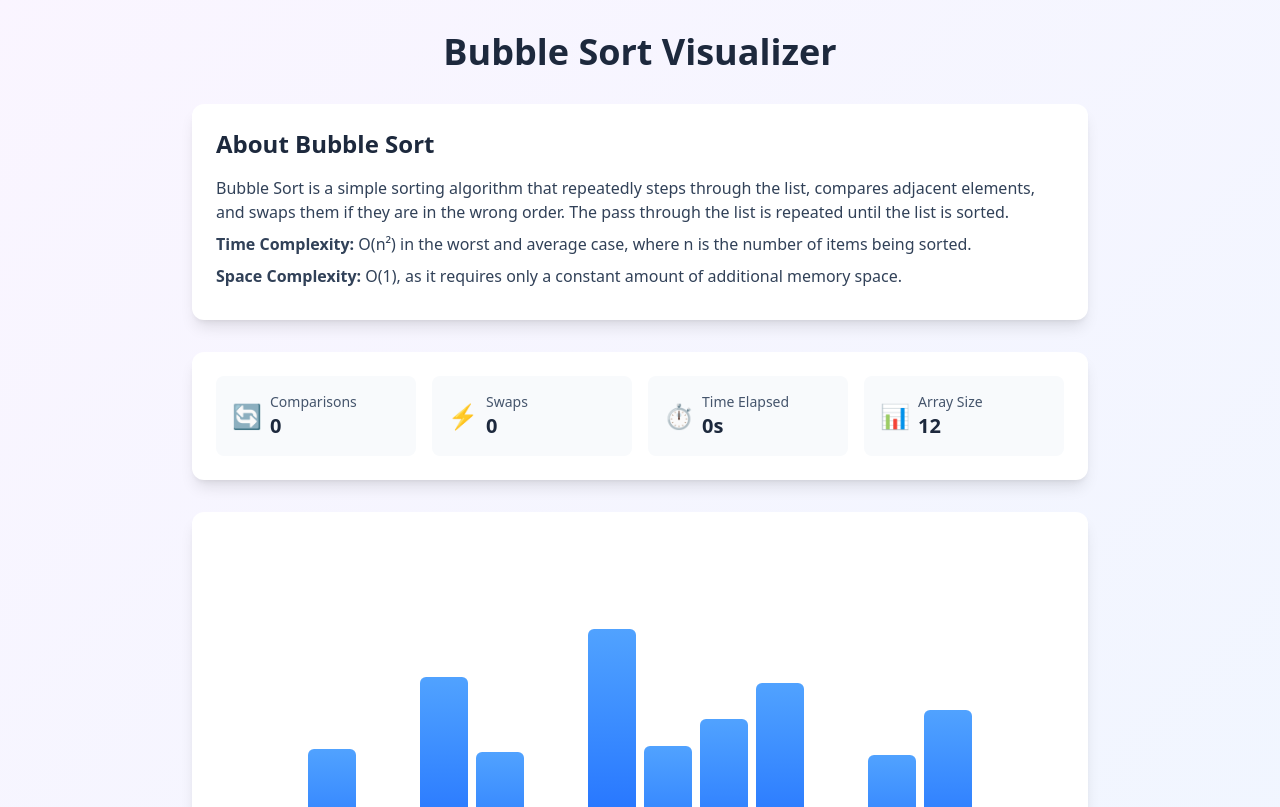
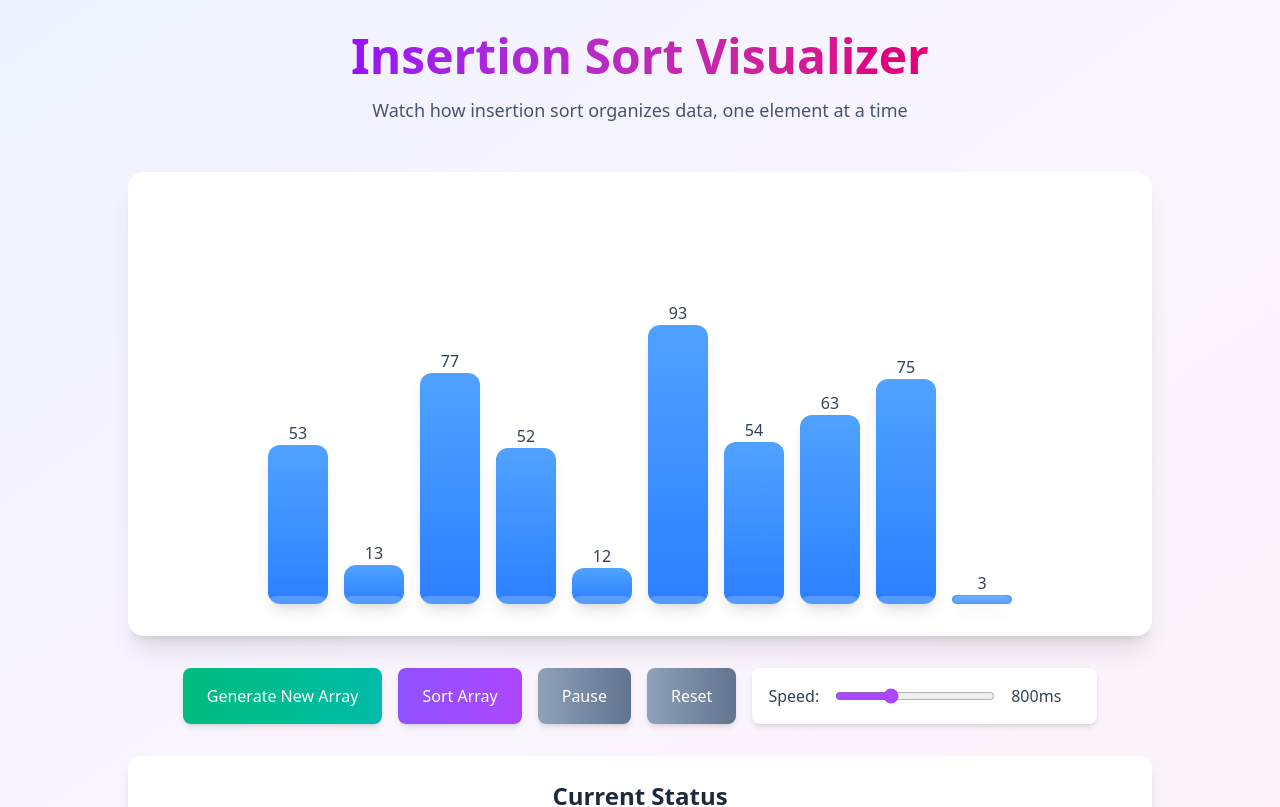
Before and after one commit to NikhilPatil2727/DSAVisualizer, a React (Vite) app: page / in a window 1280 px wide. Shown: the top 807 px of the page. Built offline with nearby package versions, Linux system fonts and the light colour scheme.

Commit message:
updated code of insertion sort

```diff
--- a/package.json
+++ b/package.json
@@ -12,10 +12,12 @@
   "type": "commonjs",
   "dependencies": {
     "@tailwindcss/postcss": "^4.0.7",
+    "framer-motion": "^12.4.5",
     "parcel": "^2.13.3",
     "react": "^19.0.0",
     "react-dom": "^19.0.0",
     "react-icons": "^5.5.0",
+    "react-toastify": "^11.0.3",
     "react-tooltip": "^5.28.0",
     "tailwindcss": "^4.0.7"
   },
--- a/src/components/InsertionSortVisualizer.jsx
+++ b/src/components/InsertionSortVisualizer.jsx
@@ -1,27 +1,61 @@
-import React, { useState, useEffect } from 'react';
+import React, { useState, useEffect, useRef } from 'react';
+import { motion, AnimatePresence } from 'framer-motion';
+import { ToastContainer, toast } from 'react-toastify';
+import 'react-toastify/dist/ReactToastify.css';
 
 const InsertionSortVisualizer = () => {
   const [array, setArray] = useState([]);
   const [sorting, setSorting] = useState(false);
-  const [currentIndex, setCurrentIndex] = useState(-1); // Current element being inserted
-  const [compareIndex, setCompareIndex] = useState(-1); // Element being compared
-  const [sortedIndices, setSortedIndices] = useState([]); // Indices of sorted elements
-  const [speed, setSpeed] = useState(800); // Animation speed in milliseconds
+  const [paused, setPaused] = useState(false);
+  const [currentIndex, setCurrentIndex] = useState(-1);
+  const [compareIndex, setCompareIndex] = useState(-1);
+  const [sortedIndices, setSortedIndices] = useState([]);
+  const [speed, setSpeed] = useState(800);
+  const [swapping, setSwapping] = useState(false);
+
+  const sortingRef = useRef(null);
 
   // Generate a random array
   const generateArray = () => {
     const newArray = Array.from({ length: 10 }, () => Math.floor(Math.random() * 99) + 1);
     setArray(newArray);
+    resetState();
+  };
+
+  const resetState = () => {
     setCurrentIndex(-1);
     setCompareIndex(-1);
     setSortedIndices([]);
+    setSorting(false);
+    setPaused(false);
+    setSwapping(false);
+    if (sortingRef.current) {
+      clearTimeout(sortingRef.current);
+    }
   };
 
   useEffect(() => {
     generateArray();
+    return () => {
+      if (sortingRef.current) {
+        clearTimeout(sortingRef.current);
+      }
+    };
   }, []);
 
-  // Insertion Sort Algorithm with step-by-step visualization
+  const sleep = (ms) => new Promise((resolve) => {
+    sortingRef.current = setTimeout(resolve, ms);
+  });
+
+  const pauseSort = () => {
+    setPaused(true);
+    toast.info("Sorting paused! Click 'Reset' to start over.", {
+      position: "top-center",
+      autoClose: 3000,
+    });
+  };
+
+  // Enhanced Insertion Sort with smooth animations
   const insertionSort = async () => {
     if (sorting) return;
     setSorting(true);
@@ -29,127 +63,135 @@ const InsertionSortVisualizer = () => {
     const arr = [...array];
     const n = arr.length;
 
-    for (let i = 1; i < n; i++) {
-      setCurrentIndex(i); // Highlight the current element being inserted
+    for (let i = 1; i < n && !paused; i++) {
+      setCurrentIndex(i);
       let j = i - 1;
       const key = arr[i];
 
-      // Step-by-step comparison and shifting
-      while (j >= 0 && arr[j] > key) {
-        setCompareIndex(j); // Highlight the element being compared
-        await new Promise((resolve) => setTimeout(resolve, speed));
+      while (j >= 0 && arr[j] > key && !paused) {
+        setCompareIndex(j);
+        await sleep(speed);
 
-        // Shift elements to the right
+        // Animate swap
+        setSwapping(true);
         arr[j + 1] = arr[j];
         setArray([...arr]);
-        await new Promise((resolve) => setTimeout(resolve, speed));
+        await sleep(speed / 2);
+        setSwapping(false);
+
         j--;
       }
 
-      // Insert the key in its correct position
       arr[j + 1] = key;
       setArray([...arr]);
-      setSortedIndices((prev) => [...prev, j + 1]); // Mark this index as sorted
-      await new Promise((resolve) => setTimeout(resolve, speed));
+      setSortedIndices((prev) => [...prev, j + 1]);
+      await sleep(speed);
     }
 
-    setCurrentIndex(-1);
-    setCompareIndex(-1);
-    setSorting(false);
+    if (!paused) {
+      setCurrentIndex(-1);
+      setCompareIndex(-1);
+      setSorting(false);
+      toast.success("Sorting completed!", {
+        position: "top-center",
+        autoClose: 3000,
+      });
+    }
   };
 
   return (
-    <div className="flex flex-col items-center min-h-screen bg-gradient-to-br from-purple-50 to-blue-50 p-4 md:p-8">
-      {/* Title */}
-      <h1 className="text-4xl font-bold text-slate-800 mb-8">Insertion Sort Visualizer</h1>
+    <div className="flex flex-col items-center min-h-screen bg-gradient-to-br from-indigo-50 via-purple-50 to-pink-50 p-4 md:p-8">
+      <ToastContainer />
 
-      {/* Information Section */}
-      <div className="w-full max-w-4xl bg-white rounded-xl shadow-lg p-6 mb-8">
-        <h2 className="text-2xl font-bold text-slate-800 mb-4">How It Works</h2>
-        <p className="text-slate-600 mb-4">
-          Insertion Sort builds the final sorted array one element at a time. It iterates through the array,
-          comparing each element with the previous ones and inserting it into its correct position.
+      {/* Enhanced Title Section */}
+      <div className="text-center mb-12">
+        <h1 className="text-5xl font-bold bg-clip-text text-transparent bg-gradient-to-r from-purple-600 to-pink-600 mb-4">
+          Insertion Sort Visualizer
+        </h1>
+        <p className="text-slate-600 text-lg">
+          Watch how insertion sort organizes data, one element at a time
         </p>
-        <div className="grid md:grid-cols-2 gap-6">
-          <div>
-            <h3 className="text-lg font-semibold text-slate-700 mb-2">Algorithm Steps</h3>
-            <ul className="list-disc list-inside text-slate-600">
-              <li>Start with the second element (red box).</li>
-              <li>Compare it with the previous elements (yellow boxes).</li>
-              <li>Shift larger elements to the right.</li>
-              <li>Insert the element in its correct position.</li>
-              <li>Repeat until the array is sorted.</li>
-            </ul>
-          </div>
-          <div>
-            <h3 className="text-lg font-semibold text-slate-700 mb-2">Complexity</h3>
-            <ul className="text-slate-600">
-              <li><span className="font-medium">Time Complexity:</span> O(n²)</li>
-              <li><span className="font-medium">Space Complexity:</span> O(1)</li>
-            </ul>
-          </div>
+      </div>
+
+      {/* Visualization Section */}
+      <div className="w-full max-w-5xl bg-white rounded-2xl shadow-xl p-8 mb-8">
+        <div className="flex justify-center items-end gap-2 md:gap-4 h-[400px]">
+          <AnimatePresence>
+            {array.map((value, idx) => (
+              <motion.div
+                key={idx}
+                layout
+                initial={{ opacity: 0, y: 20 }}
+                animate={{
+                  opacity: 1,
+                  y: 0,
+                  scale: swapping && (idx === currentIndex || idx === compareIndex) ? 1.1 : 1,
+                }}
+                transition={{ duration: 0.3 }}
+                className={`flex flex-col items-center justify-end relative ${
+                  idx === currentIndex
+                    ? 'bg-gradient-to-t from-red-500 to-red-400'
+                    : idx === compareIndex
+                    ? 'bg-gradient-to-t from-yellow-500 to-yellow-400'
+                    : sortedIndices.includes(idx)
+                    ? 'bg-gradient-to-t from-green-500 to-green-400'
+                    : 'bg-gradient-to-t from-blue-500 to-blue-400'
+                } rounded-xl shadow-lg`}
+                style={{ width: '60px', height: `${value * 3}px` }}
+              >
+                <span className="absolute -top-6 text-slate-700 font-medium">{value}</span>
+                <div className="h-2 w-full bg-white/20 rounded-t-xl" />
+              </motion.div>
+            ))}
+          </AnimatePresence>
         </div>
       </div>
 
-      {/* Visualization Section */}
-      <div className="w-full max-w-4xl bg-white rounded-xl shadow-lg p-6 mb-8">
-        <div className="flex justify-center items-end gap-2 md:gap-4 h-[300px]">
-          {array.map((value, idx) => (
-            <div
-              key={idx}
-              className={`flex flex-col items-center justify-end transition-all duration-300 ${
-                idx === currentIndex
-                  ? 'bg-red-500'
-                  : idx === compareIndex
-                  ? 'bg-yellow-500'
-                  : sortedIndices.includes(idx)
-                  ? 'bg-green-500'
-                  : 'bg-blue-500'
-              } rounded-t-lg shadow-md`}
-              style={{ width: '60px', height: `${value * 3}px` }}
-            >
-              <span className="text-white font-medium text-sm mb-1">{value}</span>
-            </div>
-          ))}
-        </div>
-        <div className="mt-6 text-center text-slate-600">
-          <p>
-            <span className="font-medium">Current Element:</span>{" "}
-            <span className="text-red-500">Red</span>
-          </p>
-          <p>
-            <span className="font-medium">Compared Element:</span>{" "}
-            <span className="text-yellow-500">Yellow</span>
-          </p>
-          <p>
-            <span className="font-medium">Sorted Elements:</span>{" "}
-            <span className="text-green-500">Green</span>
-          </p>
-        </div>
-      </div>
-
-      {/* Controls Section */}
-      <div className="flex flex-col sm:flex-row gap-4 mb-8">
+      {/* Enhanced Controls Section */}
+      <div className="flex flex-wrap justify-center gap-4 mb-8">
         <button
           onClick={generateArray}
-          disabled={sorting}
-          className="px-6 py-3 bg-emerald-500 hover:bg-emerald-600 disabled:bg-slate-400
-                     text-white font-medium rounded-lg transition-colors duration-200
-                     disabled:cursor-not-allowed"
+          disabled={sorting && !paused}
+          className="px-6 py-3 bg-gradient-to-r from-emerald-500 to-teal-500 hover:from-emerald-600
+                   hover:to-teal-600 disabled:from-slate-400 disabled:to-slate-500 text-white font-medium
+                   rounded-lg transition-all duration-200 transform hover:scale-105 disabled:hover:scale-100
+                   disabled:cursor-not-allowed shadow-md"
         >
           Generate New Array
         </button>
         <button
           onClick={insertionSort}
-          disabled={sorting}
-          className="px-6 py-3 bg-violet-500 hover:bg-violet-600 disabled:bg-slate-400
-                     text-white font-medium rounded-lg transition-colors duration-200
-                     disabled:cursor-not-allowed"
+          disabled={sorting || paused}
+          className="px-6 py-3 bg-gradient-to-r from-violet-500 to-purple-500 hover:from-violet-600
+                   hover:to-purple-600 disabled:from-slate-400 disabled:to-slate-500 text-white font-medium
+                   rounded-lg transition-all duration-200 transform hover:scale-105 disabled:hover:scale-100
+                   disabled:cursor-not-allowed shadow-md"
         >
           Sort Array
         </button>
-        <div className="flex items-center gap-2">
-          <label htmlFor="speed" className="text-slate-600 font-medium">
+        <button
+          onClick={pauseSort}
+          disabled={!sorting || paused}
+          className="px-6 py-3 bg-gradient-to-r from-amber-500 to-orange-500 hover:from-amber-600
+                   hover:to-orange-600 disabled:from-slate-400 disabled:to-slate-500 text-white font-medium
+                   rounded-lg transition-all duration-200 transform hover:scale-105 disabled:hover:scale-100
+                   disabled:cursor-not-allowed shadow-md"
+        >
+          Pause
+        </button>
+        <button
+          onClick={resetState}
+          disabled={!sorting && !paused}
+          className="px-6 py-3 bg-gradient-to-r from-red-500 to-pink-500 hover:from-red-600
+                   hover:to-pink-600 disabled:from-slate-400 disabled:to-slate-500 text-white font-medium
+                   rounded-lg transition-all duration-200 transform hover:scale-105 disabled:hover:scale-100
+                   disabled:cursor-not-allowed shadow-md"
+        >
+          Reset
+        </button>
+
+        <div className="flex items-center gap-4 bg-white p-4 rounded-lg shadow-md">
+          <label htmlFor="speed" className="text-slate-700 font-medium">
             Speed:
           </label>
           <input
@@ -160,19 +202,21 @@ const InsertionSortVisualizer = () => {
             step="100"
             value={speed}
             onChange={(e) => setSpeed(Number(e.target.value))}
-            className="w-40"
+            className="w-40 accent-purple-500"
           />
-          <span className="text-slate-600">{speed}ms</span>
+          <span className="text-slate-700 min-w-[70px]">{speed}ms</span>
         </div>
       </div>
 
-      {/* Real-Time Explanation Section */}
-      <div className="w-full max-w-4xl bg-white rounded-xl shadow-lg p-6">
-        <h2 className="text-xl font-bold text-slate-800 mb-4">What's Happening?</h2>
-        <p className="text-slate-600">
-          {sorting
-            ? `Currently inserting element ${currentIndex + 1} into its correct position.`
-            : "Click 'Sort Array' to start the visualization."}
+      {/* Status Section */}
+      <div className="w-full max-w-5xl bg-white rounded-xl shadow-lg p-6 text-center">
+        <h2 className="text-2xl font-bold text-slate-800 mb-4">Current Status</h2>
+        <p className="text-lg text-slate-600">
+          {paused
+            ? "Sorting paused. Click 'Reset' to start over."
+            : sorting
+            ? `Inserting element ${array[currentIndex]} into its correct position...`
+            : "Ready to sort! Click 'Sort Array' to begin."}
         </p>
       </div>
     </div>
--- a/src/index.jsx
+++ b/src/index.jsx
@@ -7,8 +7,8 @@ import SelectionSortVisualizer from "./components/SelectionSortVisualizer";
 function App() {
   return (
     <>
-      <BubbleSortVisualizer />
-      {/* <InsertionSortVisualizer/> */}
+      {/* <BubbleSortVisualizer /> */}
+      <InsertionSortVisualizer/>
       {/* <SelectionSortVisualizer/> */}
 
     </>
```
Also changed, not shown: 1 other file (tests, documents, lock files or other folders).
